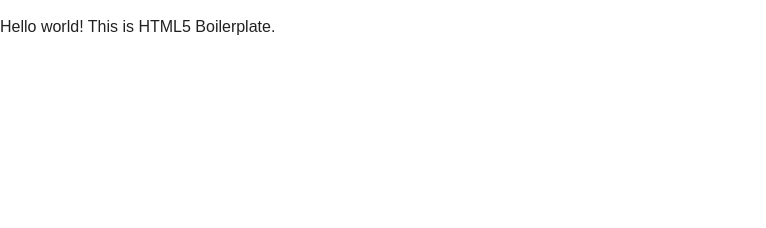
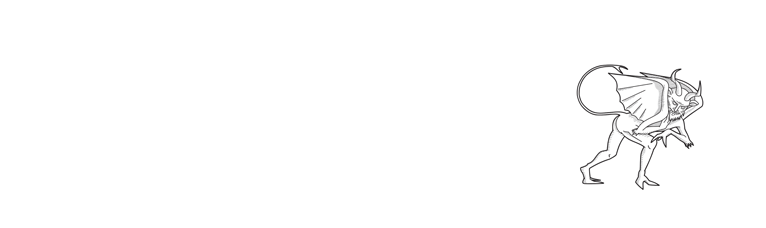
Before and after one commit to jamesarnall/jamesarnall.github.io, a plain HTML site: page index.html in a window 1280 px wide. Shown: the whole page, without its empty margins (0-766 px from the left). Drawn offline with nearby package versions, Linux system fonts and the light colour scheme.

Commit message:
Little Devil

```diff
--- a/css/main.css
+++ b/css/main.css
@@ -100,7 +100,10 @@
 
 
 
-
+#container {
+    width: 128px;
+    margin: 64px auto;
+}
 
 
 
--- a/index.html
+++ b/index.html
@@ -20,7 +20,12 @@
         <![endif]-->
 
         <!-- Add your site or application content here -->
-        <p>Hello world! This is HTML5 Boilerplate.</p>
+        <div id="container">
+            <img src="img/littledevil.png" alt="Little Devil">
+        </div>
+
+
+
 
         <script src="https://ajax.googleapis.com/ajax/libs/jquery/1.11.3/jquery.min.js"></script>
         <script>window.jQuery || document.write('<script src="js/vendor/jquery-1.11.3.min.js"><\/script>')</script>
```
Also changed, not shown: img/littledevil.png (added).
